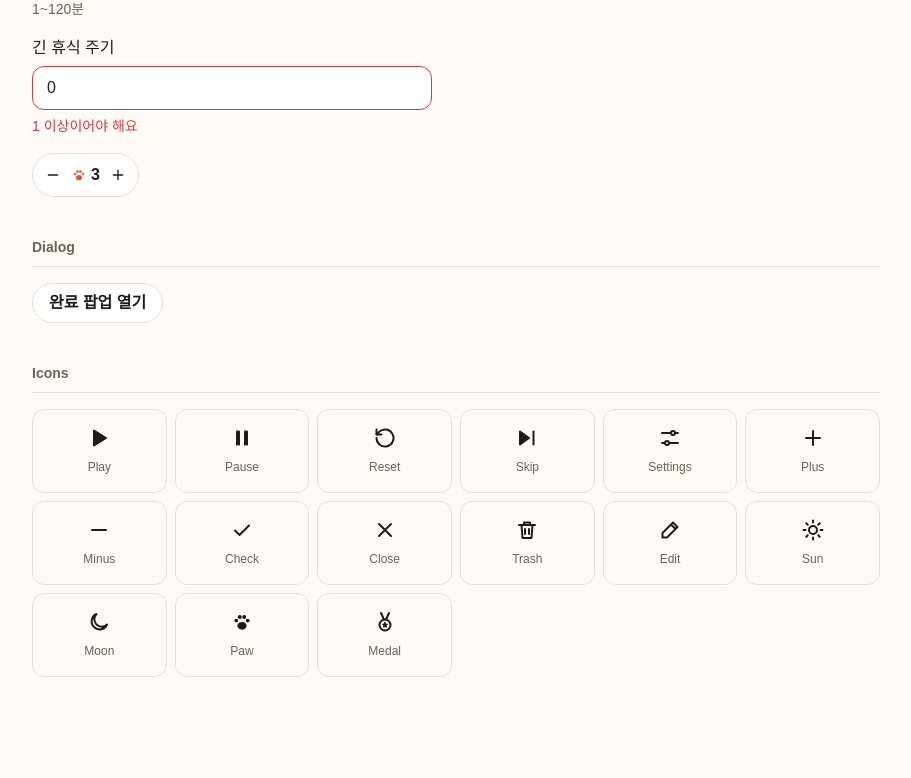
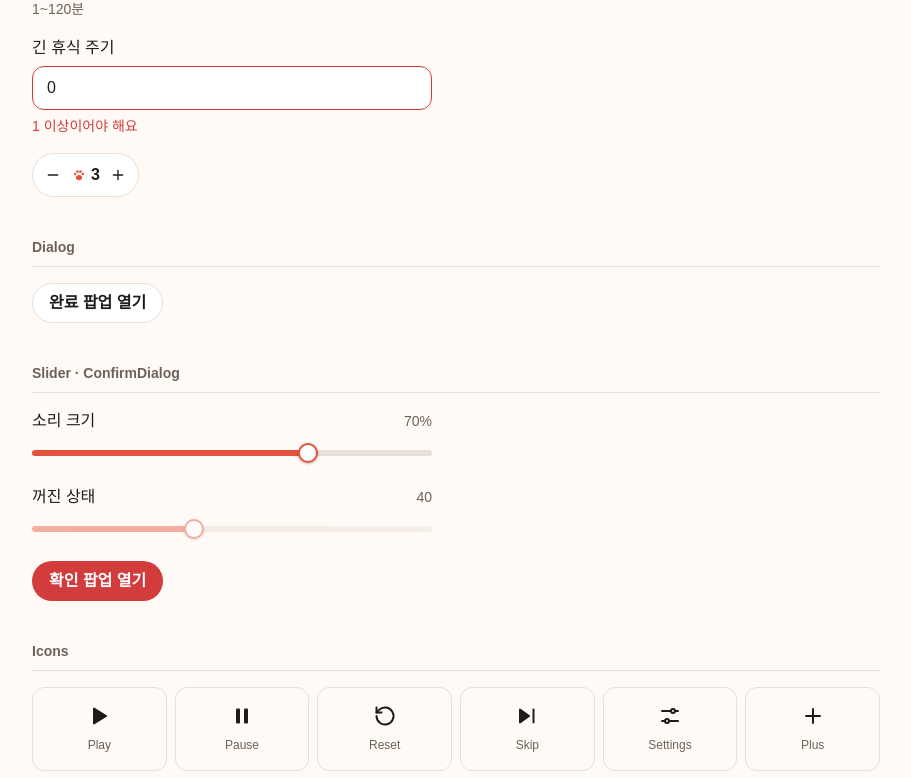
Before and after one commit to WonTaeJang/pomodoro-routine, a Next.js app: page /dev/components in a window 1280 px wide. Shown: the part 1293-2071 px from the top of the page, without its empty margins (184-1095 px from the left). Before the commit the page ends 2050 px from the top, so only its background shows below. Built offline with nearby package versions, Linux system fonts and the light colour scheme; a web font is replaced by a local one.

Commit message:
[feat] : Add FieldRow, Slider and ConfirmDialog
Switch now uses FieldRow for its label and description layout.

```diff
--- a/src/app/dev/components/Playground.tsx
+++ b/src/app/dev/components/Playground.tsx
@@ -23,10 +23,12 @@ import {
   Button,
   Card,
   Checkbox,
+  ConfirmDialog,
   Dialog,
   IconButton,
   ProgressRing,
   SegmentedControl,
+  Slider,
   Stepper,
   Switch,
   TextField,
@@ -69,6 +71,8 @@ export function Playground() {
   const [estimate, setEstimate] = useState(3);
   const [progress, setProgress] = useState(0.6);
   const [dialogOpen, setDialogOpen] = useState(false);
+  const [confirmOpen, setConfirmOpen] = useState(false);
+  const [volume, setVolume] = useState(70);
 
   return (
     <main className={styles.page} data-mode={mode}>
@@ -244,6 +248,34 @@ export function Playground() {
         </Dialog>
       </Section>
 
+      <Section title="Slider · ConfirmDialog">
+        <div className={styles.stack}>
+          <Slider
+            label="소리 크기"
+            value={volume}
+            step={5}
+            format={(v) => `${v}%`}
+            onChange={setVolume}
+          />
+          <Slider label="꺼진 상태" value={40} onChange={() => {}} disabled />
+        </div>
+        <div className={styles.row}>
+          <Button variant="danger" onClick={() => setConfirmOpen(true)}>
+            확인 팝업 열기
+          </Button>
+        </div>
+        <ConfirmDialog
+          open={confirmOpen}
+          title="모든 데이터를 지울까요?"
+          confirmLabel="모두 지우기"
+          tone="danger"
+          onConfirm={() => {}}
+          onClose={() => setConfirmOpen(false)}
+        >
+          지운 뒤에는 되돌릴 수 없어요.
+        </ConfirmDialog>
+      </Section>
+
       <Section title="Icons">
         <div className={styles.iconGrid}>
           {icons.map(({ name, Icon }) => (
--- /dev/null
+++ b/src/components/ui/ConfirmDialog/ConfirmDialog.tsx
@@ -0,0 +1,53 @@
+import type { ReactNode } from "react";
+import { Button } from "../Button/Button";
+import { Dialog } from "../Dialog/Dialog";
+
+export type ConfirmDialogProps = {
+  open: boolean;
+  title: string;
+  /** 무엇이 어떻게 되는지 알려주는 문구 */
+  children: ReactNode;
+  /** 확인 버튼 글자 (예: "바꾸기", "지우기") */
+  confirmLabel: string;
+  /** danger: 지우기처럼 되돌릴 수 없는 동작 */
+  tone?: "primary" | "danger";
+  onConfirm: () => void;
+  onClose: () => void;
+};
+
+/** "정말 할까요?"를 한 번 묻는 팝업. 확인을 누르면 onConfirm 뒤에 닫힙니다. */
+export function ConfirmDialog({
+  open,
+  title,
+  children,
+  confirmLabel,
+  tone = "primary",
+  onConfirm,
+  onClose,
+}: ConfirmDialogProps) {
+  return (
+    <Dialog
+      open={open}
+      onClose={onClose}
+      title={title}
+      footer={
+        <>
+          <Button variant="ghost" onClick={onClose}>
+            취소
+          </Button>
+          <Button
+            variant={tone}
+            onClick={() => {
+              onConfirm();
+              onClose();
+            }}
+          >
+            {confirmLabel}
+          </Button>
+        </>
+      }
+    >
+      {children}
+    </Dialog>
+  );
+}
--- /dev/null
+++ b/src/components/ui/FieldRow/FieldRow.module.scss
@@ -0,0 +1,30 @@
+// 글자 영역이 이 폭보다 좁아질 상황이면 조작 요소를 다음 줄로 내림
+$text-min-width: 7rem;
+
+.row {
+  display: flex;
+  flex-wrap: wrap;
+  align-items: center;
+  justify-content: space-between;
+  gap: var(--space-2) var(--space-4);
+}
+
+.text {
+  display: flex;
+  flex: 1 1 $text-min-width;
+  flex-direction: column;
+  gap: var(--space-0-5);
+}
+
+.label {
+  font-weight: var(--font-weight-medium);
+}
+
+.clickable {
+  cursor: pointer;
+}
+
+.description {
+  color: var(--color-text-muted);
+  font-size: var(--font-size-sm);
+}
--- /dev/null
+++ b/src/components/ui/FieldRow/FieldRow.tsx
@@ -0,0 +1,52 @@
+import type { ReactNode } from "react";
+import { cx } from "@/lib/cx";
+import styles from "./FieldRow.module.scss";
+
+export type FieldRowProps = {
+  label: string;
+  /** 라벨 아래 작은 설명 */
+  description?: string;
+  /** 라벨을 눌렀을 때 조작할 요소의 id. 없으면 라벨은 글자로만 표시 */
+  htmlFor?: string;
+  /** 설명에 붙일 id (조작 요소의 aria-describedby와 연결) */
+  descriptionId?: string;
+  /** 오른쪽 조작 요소 (Switch 버튼, Stepper, SegmentedControl 등) */
+  children: ReactNode;
+  className?: string;
+};
+
+/**
+ * 왼쪽에 이름과 설명, 오른쪽에 조작 요소가 있는 한 줄 (설정 화면 등).
+ * 자리가 좁으면 조작 요소가 다음 줄로 내려갑니다.
+ */
+export function FieldRow({
+  label,
+  description,
+  htmlFor,
+  descriptionId,
+  children,
+  className,
+}: FieldRowProps) {
+  return (
+    <div className={cx(styles.row, className)}>
+      <span className={styles.text}>
+        {htmlFor ? (
+          <label
+            htmlFor={htmlFor}
+            className={cx(styles.label, styles.clickable)}
+          >
+            {label}
+          </label>
+        ) : (
+          <span className={styles.label}>{label}</span>
+        )}
+        {description ? (
+          <span id={descriptionId} className={styles.description}>
+            {description}
+          </span>
+        ) : null}
+      </span>
+      {children}
+    </div>
+  );
+}
--- /dev/null
+++ b/src/components/ui/Slider/Slider.module.scss
@@ -0,0 +1,99 @@
+@use "../../../styles/mixins";
+
+// 막대 모양
+$track-height: 6px;
+$thumb-size: 20px;
+
+@mixin track {
+  height: $track-height;
+  border-radius: var(--radius-full);
+}
+
+@mixin thumb {
+  width: $thumb-size;
+  height: $thumb-size;
+  border: var(--border-width-thick) solid var(--color-accent);
+  border-radius: 50%;
+  background: var(--color-knob);
+  box-shadow: var(--shadow-knob);
+}
+
+.field {
+  display: flex;
+  flex-direction: column;
+  gap: var(--space-1);
+}
+
+.header {
+  display: flex;
+  align-items: baseline;
+  justify-content: space-between;
+  gap: var(--space-4);
+}
+
+.label {
+  font-weight: var(--font-weight-medium);
+}
+
+.value {
+  color: var(--color-text-muted);
+  font-size: var(--font-size-sm);
+  font-variant-numeric: tabular-nums;
+}
+
+.range {
+  width: 100%;
+  // 손가락으로 잡기 쉽게 높이를 넉넉히
+  height: var(--control-sm);
+  margin: 0;
+  background: transparent;
+  cursor: pointer;
+  appearance: none;
+
+  // 크롬, 사파리: 채워진 부분을 그라데이션으로 표시
+  &::-webkit-slider-runnable-track {
+    @include track;
+    background: linear-gradient(
+      to right,
+      var(--color-accent) var(--fill),
+      var(--color-border) var(--fill)
+    );
+  }
+
+  &::-webkit-slider-thumb {
+    @include thumb;
+    margin-top: ($track-height - $thumb-size) * 0.5;
+    appearance: none;
+  }
+
+  // 파이어폭스
+  &::-moz-range-track {
+    @include track;
+    background: var(--color-border);
+  }
+
+  &::-moz-range-progress {
+    @include track;
+    background: var(--color-accent);
+  }
+
+  &::-moz-range-thumb {
+    @include thumb;
+  }
+
+  &:focus-visible {
+    outline: none;
+  }
+
+  &:focus-visible::-webkit-slider-thumb {
+    @include mixins.focus-outline;
+  }
+
+  &:focus-visible::-moz-range-thumb {
+    @include mixins.focus-outline;
+  }
+
+  &:disabled {
+    @include mixins.disabled;
+  }
+}
--- /dev/null
+++ b/src/components/ui/Slider/Slider.tsx
@@ -0,0 +1,58 @@
+import { useId, type CSSProperties } from "react";
+import { cx } from "@/lib/cx";
+import styles from "./Slider.module.scss";
+
+export type SliderProps = {
+  label: string;
+  value: number;
+  onChange: (value: number) => void;
+  min?: number;
+  max?: number;
+  step?: number;
+  /** 값 표시 형식 (예: v => `${v}%`) */
+  format?: (value: number) => string;
+  disabled?: boolean;
+  className?: string;
+};
+
+/** 끌어서 값을 고르는 막대 (예: 소리 크기). 방향키로도 조절됩니다. */
+export function Slider({
+  label,
+  value,
+  onChange,
+  min = 0,
+  max = 100,
+  step = 1,
+  format = String,
+  disabled = false,
+  className,
+}: SliderProps) {
+  const id = useId();
+  const fill = max > min ? ((value - min) / (max - min)) * 100 : 0;
+
+  return (
+    <div className={cx(styles.field, className)}>
+      <div className={styles.header}>
+        <label htmlFor={id} className={styles.label}>
+          {label}
+        </label>
+        <output htmlFor={id} className={styles.value}>
+          {format(value)}
+        </output>
+      </div>
+      <input
+        id={id}
+        type="range"
+        className={styles.range}
+        style={{ "--fill": `${fill}%` } as CSSProperties}
+        min={min}
+        max={max}
+        step={step}
+        value={value}
+        disabled={disabled}
+        aria-valuetext={format(value)}
+        onChange={(event) => onChange(Number(event.target.value))}
+      />
+    </div>
+  );
+}
--- a/src/components/ui/Switch/Switch.module.scss
+++ b/src/components/ui/Switch/Switch.module.scss
@@ -5,29 +5,6 @@ $track-width: 44px;
 $track-height: 26px;
 $knob-size: 20px;
 $knob-gap: ($track-height - $knob-size) * 0.5;
-
-.field {
-  display: flex;
-  align-items: center;
-  justify-content: space-between;
-  gap: var(--space-4);
-}
-
-.text {
-  display: flex;
-  flex-direction: column;
-  gap: var(--space-0-5);
-}
-
-.label {
-  font-weight: var(--font-weight-medium);
-  cursor: pointer;
-}
-
-.description {
-  color: var(--color-text-muted);
-  font-size: var(--font-size-sm);
-}
 
 .switch {
   position: relative;
--- a/src/components/ui/Switch/Switch.tsx
+++ b/src/components/ui/Switch/Switch.tsx
@@ -1,5 +1,5 @@
 import { useId, type ComponentProps } from "react";
-import { cx } from "@/lib/cx";
+import { FieldRow } from "../FieldRow/FieldRow";
 import styles from "./Switch.module.scss";
 
 export type SwitchProps = Omit<
@@ -28,17 +28,13 @@ export function Switch({
   const descriptionId = `${switchId}-description`;
 
   return (
-    <div className={cx(styles.field, className)}>
-      <span className={styles.text}>
-        <label htmlFor={switchId} className={styles.label}>
-          {label}
-        </label>
-        {description ? (
-          <span id={descriptionId} className={styles.description}>
-            {description}
-          </span>
-        ) : null}
-      </span>
+    <FieldRow
+      label={label}
+      description={description}
+      htmlFor={switchId}
+      descriptionId={descriptionId}
+      className={className}
+    >
       <button
         id={switchId}
         type="button"
@@ -51,6 +47,6 @@ export function Switch({
       >
         <span className={styles.thumb} />
       </button>
-    </div>
+    </FieldRow>
   );
 }
--- a/src/components/ui/index.ts
+++ b/src/components/ui/index.ts
@@ -2,10 +2,13 @@ export * from "./Badge/Badge";
 export * from "./Button/Button";
 export * from "./Card/Card";
 export * from "./Checkbox/Checkbox";
+export * from "./ConfirmDialog/ConfirmDialog";
 export * from "./Dialog/Dialog";
+export * from "./FieldRow/FieldRow";
 export * from "./IconButton/IconButton";
 export * from "./ProgressRing/ProgressRing";
 export * from "./SegmentedControl/SegmentedControl";
+export * from "./Slider/Slider";
 export * from "./Stepper/Stepper";
 export * from "./Switch/Switch";
 export * from "./TextField/TextField";
```
